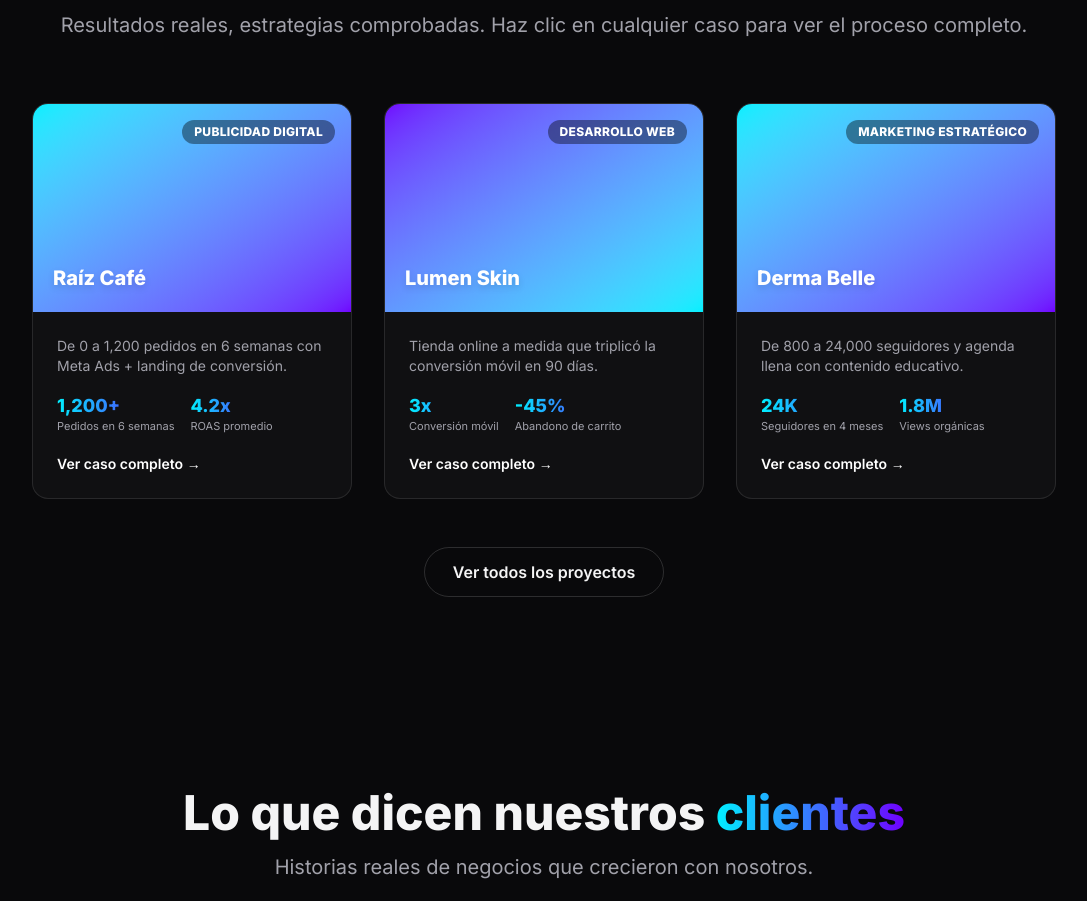
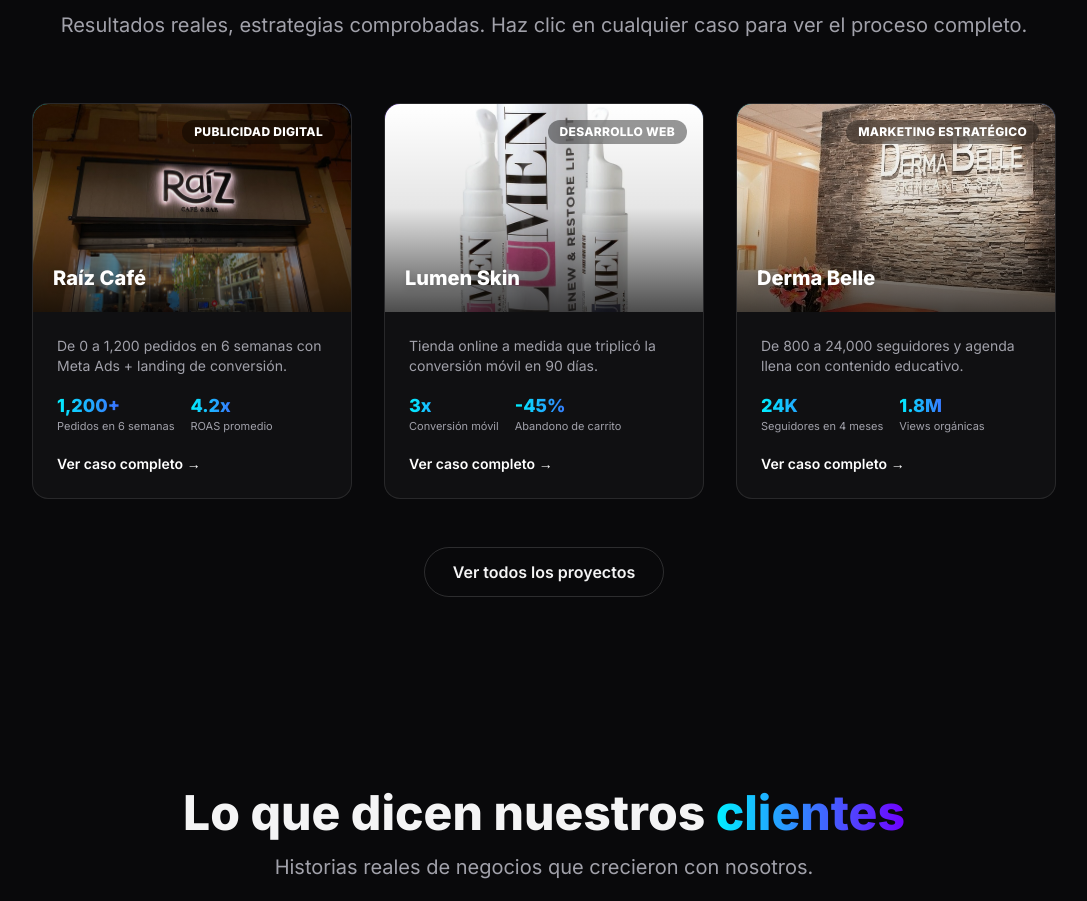
Before and after one commit to Admingok/leveling-studio, a Next.js app: page / in a window 1280 px wide. Shown: the part 2583-3484 px from the top of the page, without its empty margins (96-1183 px from the left). Built offline with nearby package versions, Linux system fonts and the light colour scheme.

Commit message:
Añadir imágenes reales de los 3 casos de estudio

```diff
--- a/src/data/projects.js
+++ b/src/data/projects.js
@@ -11,7 +11,7 @@
     client: 'Raíz Café',
     category: 'Publicidad Digital',
     tagline: 'De 0 a 1,200 pedidos en 6 semanas con Meta Ads + landing de conversión.',
-    image: '', // ← pon '/proyectos/raiz-cafe.jpg' cuando subas la foto
+    image: '/proyectos/raiz-cafe.jpg', // ← pon '/proyectos/raiz-cafe.jpg' cuando subas la foto
     coverGradient: 'from-brand-cyan to-brand-purple',
     summary:
       'Raíz Café abría su primera sucursal física y necesitaba demanda inmediata. Diseñamos una landing de alta conversión y una campaña de Meta Ads segmentada por radio geográfico para llenar la cafetería desde el día 1.',
@@ -33,7 +33,7 @@
     client: 'Lumen Skin',
     category: 'Desarrollo Web',
     tagline: 'Tienda online a medida que triplicó la conversión móvil en 90 días.',
-    image: '', // ← pon '/proyectos/lumen-skin.jpg' cuando subas la foto
+    image: '/proyectos/lumen-skin.jpg', // ← pon '/proyectos/lumen-skin.jpg' cuando subas la foto
     coverGradient: 'from-brand-purple to-brand-cyan',
     summary:
       'Lumen Skin vendía por Instagram y perdía ventas por la fricción de los DMs. Construimos un e-commerce completo con checkout optimizado para móvil, integrando inventario, pagos y envío.',
@@ -55,7 +55,7 @@
     client: 'Derma Belle',
     category: 'Marketing Estratégico',
     tagline: 'De 800 a 24,000 seguidores y agenda llena con contenido educativo.',
-    image: '', // ← pon '/proyectos/derma-belle.jpg' cuando subas la foto
+    image: '/proyectos/derma-belle.jpg', // ← pon '/proyectos/derma-belle.jpg' cuando subas la foto
     coverGradient: 'from-brand-cyan to-brand-purple',
     summary:
       'Derma Belle tenía autoridad médica pero cero presencia digital. Creamos un sistema de contenido en Reels que educaba, generaba confianza y convertía seguidores en citas pagadas.',
```
